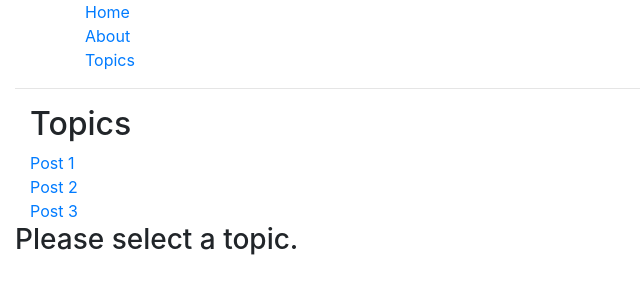
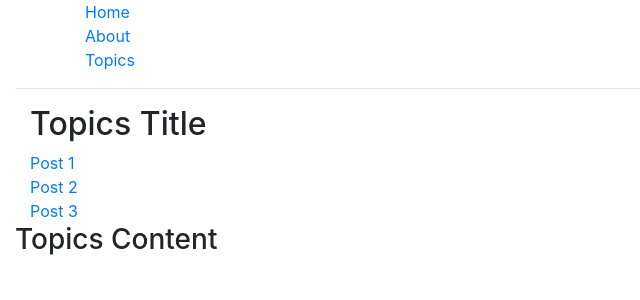
Before and after one commit to hrkck/wellput, a React (Create React App) app: page /reacted/topics in a window 1280 px wide. Shown: the top 300 px of the page, without its empty margins (0-640 px from the left). Built offline with nearby package versions, Linux system fonts and the light colour scheme.

Commit message:
a nice navigation mechanism and templating system added. Needs more adjustments but I can see where it goes.

```diff
--- a/src/App.jsx
+++ b/src/App.jsx
@@ -1,5 +1,11 @@
 import React, {Component} from "react";
 import {Route, Link, Switch} from "react-router-dom";
+
+import Home from './Content/MainPages/Home';
+import About from './Content/MainPages/About';
+import SubNav from './Components/core/Nav/SubNav';
+import { NotFound } from './Components/core/NotFound/Page404';
+import { topicsList } from './Content/Topics/Topics';
 
 class App extends Component {
     render() {
@@ -23,7 +29,9 @@ class App extends Component {
                 <Switch>
                     <Route exact path="/" component={Home}/>
                     <Route path="/about" component={About}/>
-                    <Route path="/topics" component={Topics}/>
+                    <Route path="/topics" render={() =>
+                        <SubNav title="Topics Title" url="/topics" navList={topicsList} content="Topics Content"/>
+                    }/>
                     <Route component={NotFound}/>
                 </Switch>
             </div>
@@ -31,67 +39,4 @@ class App extends Component {
     }
 }
 
-const Home = () => (
-    <div>
-        <h2>Home</h2>
-    </div>
-);
-
-const About = () => (
-    <div>
-        <h2>About</h2>
-    </div>
-);
-
-const topicsList = [
-    {
-        title: "Post 1",
-        url: "post-1"
-    }, {
-        title: "Post 2",
-        url: "post-2"
-    }, {
-        title: "Post 3",
-        url: "post-3"
-    }
-];
-
-const Topics = ({match}) => (
-    <div>
-        <div className="container-fluid">
-            <h2>Topics</h2>
-            <div className="row">
-                {topicsList.map((l) => {
-                    return (
-                        <div className="col-lg-12">
-                            <Link to={`${match.url}/${l.url}`}>{l.title}</Link>
-                        </div>
-                    )
-                })}
-            </div>
-        </div>
-
-        <Switch>
-            <Route exact path={match.url} render={() => <h3>Please select a topic.</h3>}/> {topicsList.map((l) => {
-                return (<Route path={`${match.url}/${l.url}`} component={Topic}/>)
-            })}
-            <Route path={`${match.url}/:NotFound`} component={NotFound}/>
-        </Switch>
-    </div>
-);
-
-const Topic = ({match}) => (
-    <div>
-        <h3>{match.url}</h3>
-    </div>
-);
-
-const NotFound = ({match}) => {
-    return (
-        <div>
-            <h2>Sorry, {match.url} not found! ERROR 404</h2>
-        </div>
-    )
-}
-
 export default App;
--- /dev/null
+++ b/src/Components/core/Nav/SubNav.jsx
@@ -0,0 +1,32 @@
+import React from "react";
+import {Link, Route, Switch} from 'react-router-dom';
+import { NotFound } from '../NotFound/Page404';
+
+const SubNav = (props) => (
+    <div>
+        {/* Beginning of sub navigation */}
+        <div className="container-fluid">
+            <h2>{props.title}</h2>
+            <div className="row">
+                {props
+                    .navList
+                    .map(l =>
+                        <Link className="col-lg-12" to={`${props.url}/${l.url}`}>{l.title}</Link>
+                    )
+                }
+            </div>
+        </div>
+
+        <Switch>
+            <Route exact path={props.url} render={() => <h3>{props.content}</h3>}/>
+            {props
+                .navList
+                .map(l =>
+                    <Route path={`${props.url}/${l.url}`} component={l.component}/>
+            )}
+            <Route path={`${props.url}/:NotFound`} component={NotFound}/>
+        </Switch>
+    </div>
+);
+
+export default SubNav;
--- /dev/null
+++ b/src/Components/core/NotFound/Page404.jsx
@@ -0,0 +1,7 @@
+import React from 'react';
+
+export const NotFound = ({match}) => (
+    <div>
+        <h2>Sorry, {match.url} not found! ERROR 404</h2>
+    </div>
+);
--- /dev/null
+++ b/src/Content/MainPages/About.jsx
@@ -0,0 +1,9 @@
+import React from 'react';
+
+const About = () => (
+    <div>
+        <h2>About</h2>
+    </div>
+);
+
+export default About;
--- /dev/null
+++ b/src/Content/MainPages/Home.jsx
@@ -0,0 +1,10 @@
+import React from 'react';
+
+const Home = () => (
+    <div>
+        <h2>Home</h2>
+    </div>
+);
+
+
+export default Home;
--- /dev/null
+++ b/src/Content/Topics/Topics.jsx
@@ -0,0 +1,17 @@
+import React from 'react';
+
+export const topicsList = [
+    {
+        title: "Post 1",
+        url: "post-1",
+        component: ({match}) =>(<h1>{match.url}</h1>)
+    }, {
+        title: "Post 2",
+        url: "post-2",
+        component: ({match}) =>(<h1>{match.url}</h1>)
+    }, {
+        title: "Post 3",
+        url: "post-3",
+        component: ({match}) =>(<h1>{match.url}</h1>)
+    }
+];
```
Also changed, not shown: src/Components/core/Nav/SideNav.jsx (deleted, +0 -49 lines), src/Components/core/Nav/TopNavBar.jsx (deleted, +0 -28 lines), 1 other file (tests, documents, lock files or other folders).
